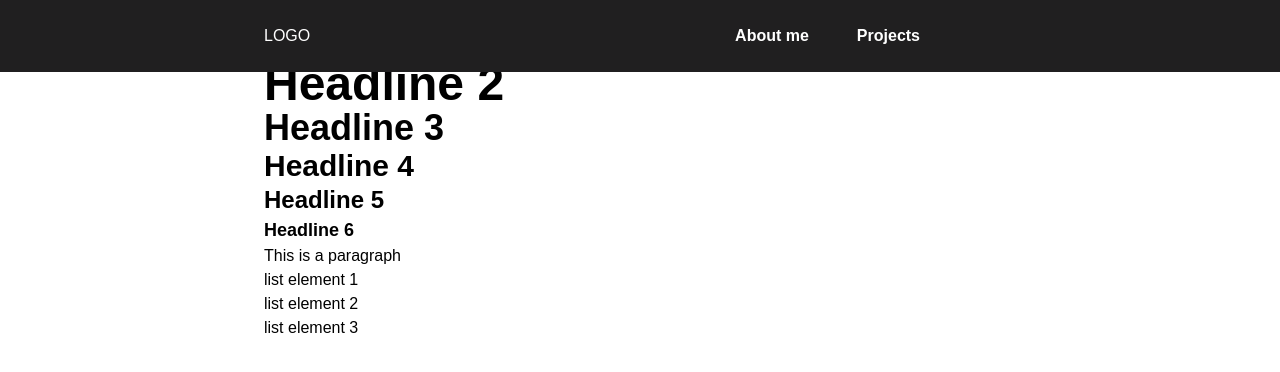
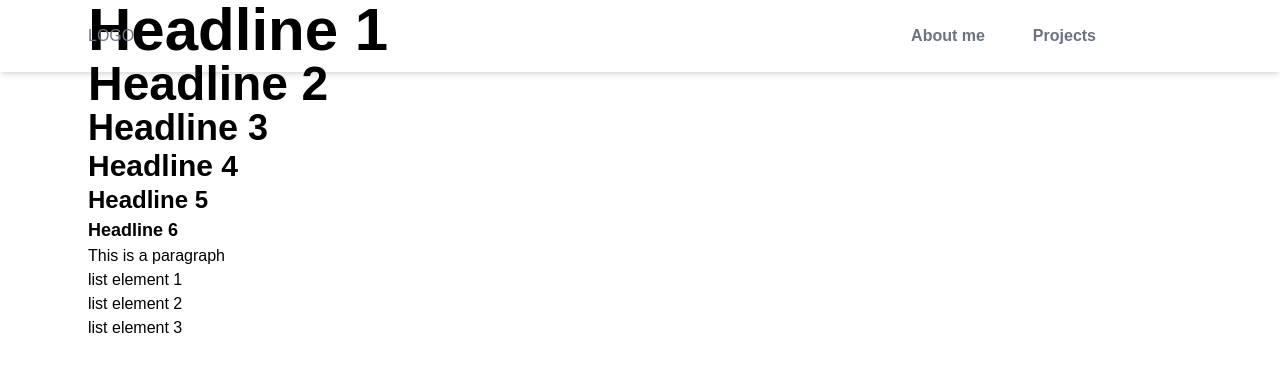
Before and after one commit to FeliMax/signore, a Next.js app: page /Styleguide in a window 1280 px wide. Shown: the top 372 px of the page. Built offline with nearby package versions, Linux system fonts and the light colour scheme.

Commit message:
WIP: working on icons

```diff
--- a/components/Header/Header.tsx
+++ b/components/Header/Header.tsx
@@ -16,17 +16,20 @@ interface Data {
 
 export const Header = ({headerData}: Data) => {
     return (
-        <header className="fixed w-full h-fit px-2 py-6 bg-[#201F20] my-auto ">
-            <nav className=" container flex justify-between items-center gap-12 text-white">
+        <header className="fixed w-full h-fit px-2 py-6 my-auto shadow-md">
+            <nav className=" container flex justify-between items-center gap-12 text-gray-500">
                 <div className="">{headerData.logo}</div>
                 <ul className="flex items-center gap-12 font-bold">
                     {headerData.navbarItems.map(item => {
                         return (
-                           <li className="cursor-pointer" key={item.text}>{item.text ? item.text : <Icon iconName={item.icon} className="w-8 h-8"/> }</li>
+                            <li className="cursor-pointer" key={item.text}>{item.text ? item.text :
+                                <Icon iconName={item.icon} className="w-8 h-8"/>}</li>
                         )
                     })}
                 </ul>
-                    <Icon className="w-8 h-8 md:hidden" iconName="bars"/>
+                <div className="hidden">
+                <Icon className="w-8 h-8 " iconName="bars"/>
+                </div>
             </nav>
         </header>
     )
--- a/components/Icon/Icon.tsx
+++ b/components/Icon/Icon.tsx
@@ -1,10 +1,9 @@
+import React from 'react';
 import {IconProp, library} from '@fortawesome/fontawesome-svg-core'
 import {FontAwesomeIcon} from '@fortawesome/react-fontawesome'
-import {fab, faGithub, faLinkedin} from '@fortawesome/free-brands-svg-icons';
-import {faCheckSquare, faCoffee, faCheck, faSpinner, faBars} from '@fortawesome/free-solid-svg-icons'
-import React from 'react';
-
-library.add(faCheckSquare, faCoffee,faCheck, fab, faSpinner, faBars,faGithub, faLinkedin)
+// import {fab} from '@fortawesome/free-brands-svg-icons';
+// import {faCheckSquare, faCoffee, faCheck, faSpinner, faBars} from '@fortawesome/free-solid-svg-icons'
+// library.add(faCheckSquare, faCoffee, faCheck, fab, faSpinner, faBars)
 
 
 interface Props {
@@ -12,10 +11,18 @@ interface Props {
     className?: string;
 }
 
-export const Icon = ({iconName, className}: Props ) => {
+export const Icon = ({iconName, className}: Props) => {
     return (
-    // @ts-ignore
-        <FontAwesomeIcon className={className} icon={`${iconName}`}/>
+
+
+        <div>
+            {/*// @ts-ignore*/}
+            <FontAwesomeIcon className={className} icon={iconName}/>
+            {/*// @ts-ignore*/}
+            <FontAwesomeIcon className={className} icon={['fab', `${iconName}`]}/>
+
+        </div>
+
     )
 
 }
--- a/styles/globals.css
+++ b/styles/globals.css
@@ -78,6 +78,6 @@
     }
 
     .container {
-        @apply mx-auto !max-w-3xl px-2
+        @apply mx-auto !max-w-large px-2
     }
 }
--- a/tailwind.config.js
+++ b/tailwind.config.js
@@ -19,10 +19,10 @@ module.exports = {
                 'secondary': '#123654',
             },
 
-            width: {
+            maxWidth: {
                 'small': '32rem',
                 'medium': '50rem',
-                'large': '52rem',
+                'large': '70rem',
             },
         },
     },
```
